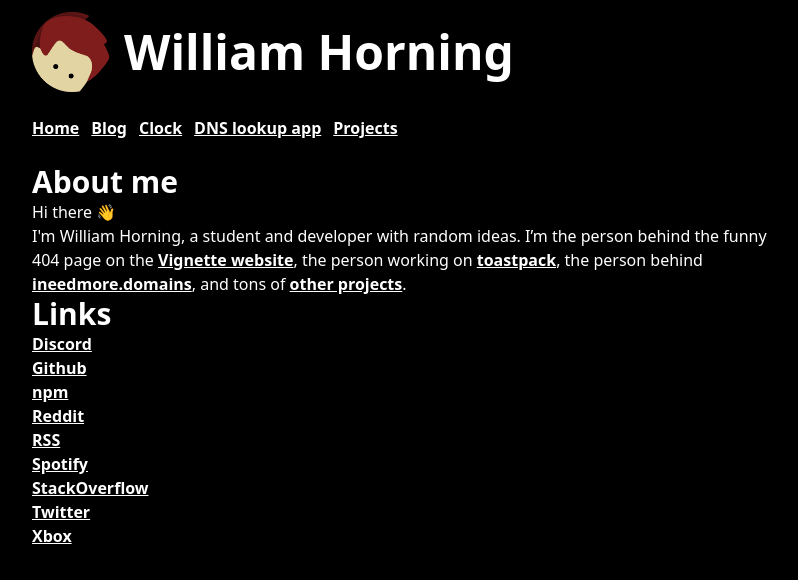
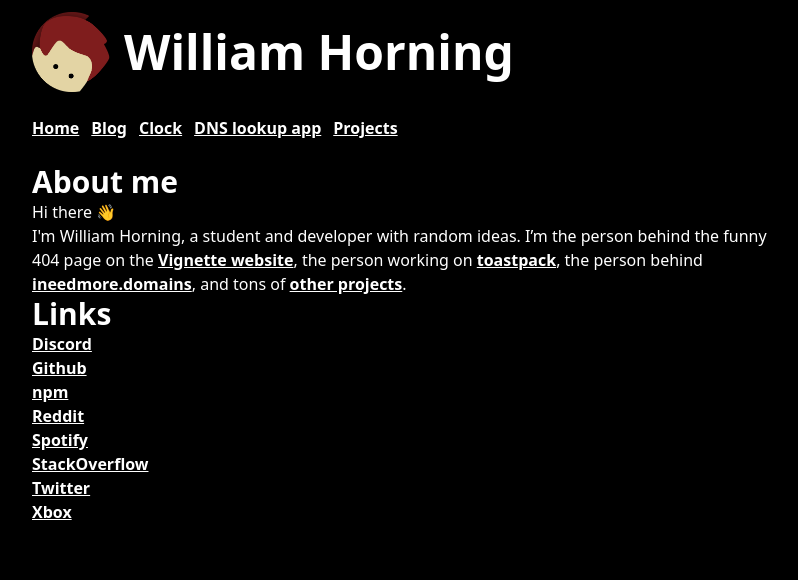
Before and after one commit to williamhorning/williamhorning, a Vue app: page / in a window 1280 px wide. Shown: the top 580 px of the page, without its empty margins (236-1034 px from the left). Built offline with nearby package versions, Linux system fonts and the light colour scheme.

Commit message:
Update index.vue

```diff
--- a/pages/index.vue
+++ b/pages/index.vue
@@ -13,10 +13,9 @@
   <h2>Links</h2>
   <div>
     <a href="https://discord.gg/K2nBQa9zv4">Discord</a><br />
-    <a href="https://github.com/wgyt">Github</a><br />
+    <a href="https://github.com/williamhorning">Github</a><br />
     <a href="https://npmjs.com/~wgyt">npm</a><br />
     <a href="https://reddit.com/u/-william27-">Reddit</a><br />
-    <a href="https://wgyt.tk/rss/">RSS</a><br />
     <a href="https://open.spotify.com/user/lcl93130l3r4kj8z9g06ixoav">Spotify</a
     ><br />
     <a href="https://stackoverflow.com/users/15490064">StackOverflow</a><br />
```
